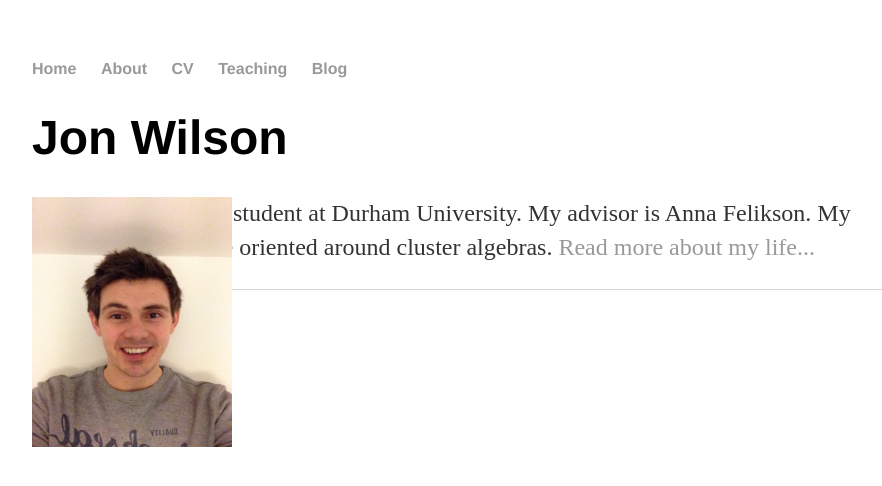
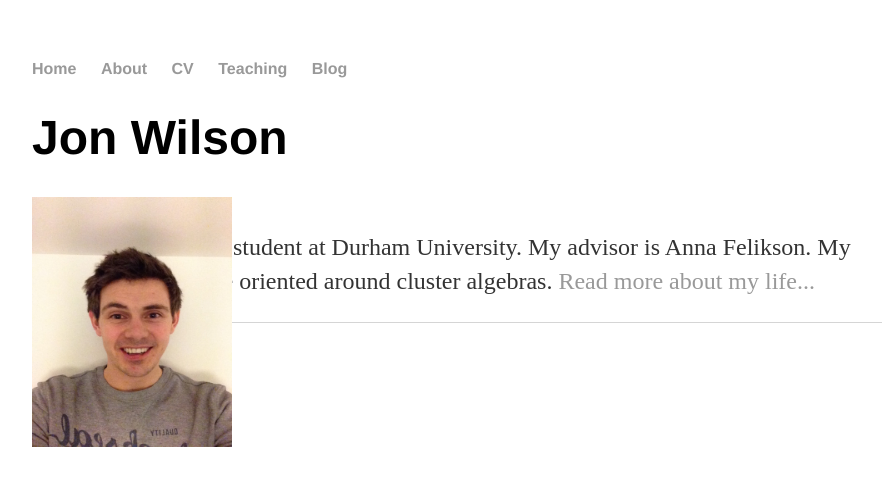
Before and after one commit to jon-m-wilson/jon-m-wilson.github.io, a Jekyll site: the page built from index.html, in a window 1280 px wide. Shown: the top 486 px of the page, without its empty margins (160-1042 px from the left). Built offline with Jekyll 4.4.1, drawn with Linux system fonts in a browser that asks for light colours.

Commit message:
Update index.html

```diff
--- a/index.html
+++ b/index.html
@@ -5,6 +5,7 @@
 <div class="blurb">
 	<h1>Jon Wilson</h1>
 	<p> <IMG STYLE="position:absolute; WIDTH:200px; HEIGHT:250px" src="photoofme.jpg" ALIGN=”left” HSPACE=”50” VSPACE=”50” />
+	<BR CLEAR=”left” />
 	I'm a third year PhD student at Durham University. My advisor is Anna Felikson.
 	My research interests are oriented around cluster algebras. <a href="/about">Read more about my life... </a></p>
 </div><!-- /.blurb -->
```
